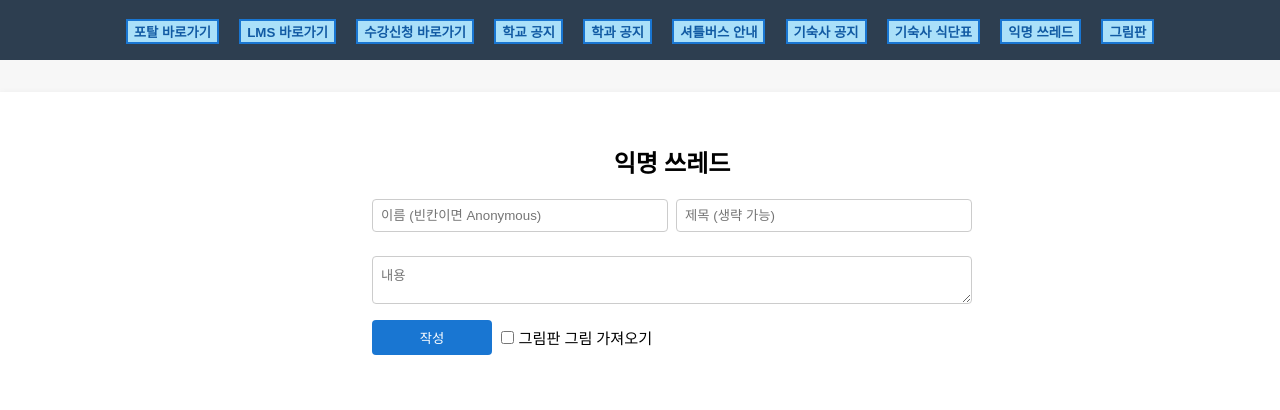
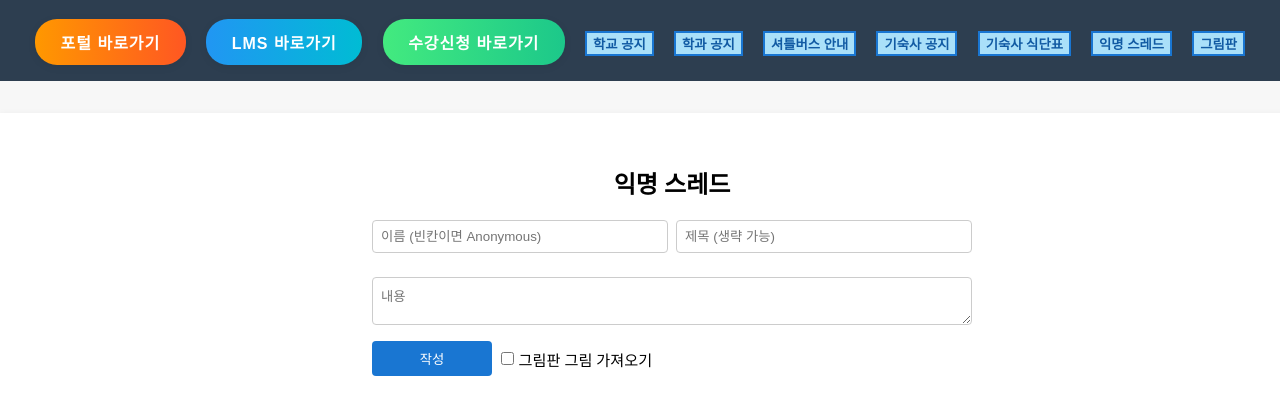
Before and after one commit to 14EE4/webproVercel, a website: page public/index.html in a window 1280 px wide. Shown: the part 86-496 px from the top of the page. Drawn offline with Linux system fonts and the light colour scheme.

Commit message:
바로가기 버튼

```diff
--- a/public/index.html
+++ b/public/index.html
@@ -11,9 +11,9 @@
   <header>
     <h1>학교 통합 공지 & 익명 게시판</h1>
     <div style="margin-top:1rem;">
-      <button onclick="window.open('https://portal.kongju.ac.kr/','_blank')" style="margin-right:1rem;">포탈 바로가기</button>
-      <button onclick="window.open('https://kncu.kongju.ac.kr/','_blank')" style="margin-right:1rem;">LMS 바로가기</button>
-      <button onclick="window.open('https://sugang.kongju.ac.kr/','_blank')" style="margin-right:1rem;">수강신청 바로가기</button>
+      <button onclick="window.open('https://portal.kongju.ac.kr/','_blank')" class="quick-btn portal-btn">포털 바로가기</button>
+      <button onclick="window.open('https://kncu.kongju.ac.kr/','_blank')" class="quick-btn lms-btn">LMS 바로가기</button>
+      <button onclick="window.open('https://sugang.kongju.ac.kr/','_blank')" class="quick-btn sugang-btn">수강신청 바로가기</button>
 
       <button id="quick-school" onclick="showTab('school')" style="margin-right:1rem;">학교 공지</button>
       <button id="quick-dept" onclick="showTab('dept')" style="margin-right:1rem;">학과 공지</button>
@@ -21,7 +21,7 @@
       <button id="quick-dormi" onclick="showTab('dormi')" style="margin-right:1rem;">기숙사 공지</button>
       <button id="quick-meal" onclick="showTab('meal')" style="margin-right:1rem;">기숙사 식단표</button>
 
-      <button id="quick-thread" onclick="showTab('thread')" style="margin-right:1rem;">익명 쓰레드</button>
+      <button id="quick-thread" onclick="showTab('thread')" style="margin-right:1rem;">익명 스레드</button>
       <button id="quick-draw" onclick="showTab('draw')">그림판</button>
     </div>
   </header>
@@ -48,7 +48,7 @@
   </section>
 
   <section id="thread" style="display:block; padding-left:2rem; padding-right:2rem;">
-    <h2 style="text-align:center;">익명 쓰레드</h2>
+    <h2 style="text-align:center;">익명 스레드</h2>
     <form class="thread-form" onsubmit="addThread(event)" style="max-width:600px; margin:0 auto; flex-direction:column;">
       <div style="display:flex; gap:0.5rem; margin-bottom:1rem;">
         <input type="text" id="thread-name" placeholder="이름 (빈칸이면 Anonymous)">
--- a/public/style.css
+++ b/public/style.css
@@ -26,6 +26,42 @@ body { font-family: 'Segoe UI', sans-serif; margin: 0; padding: 0; background: #
       color: #fff;
       border-color: #1976d2;
     }
+    .quick-btn {
+      border: none;
+      border-radius: 22px;
+      padding: 0.7rem 1.6rem;
+      font-weight: bold;
+      font-size: 1rem;
+      margin-right: 1rem;
+      cursor: pointer;
+      transition: background 0.2s, transform 0.2s;
+      box-shadow: 0 2px 8px rgba(0,0,0,0.07);
+      letter-spacing: 1px;
+    }
+    .portal-btn {
+      background: linear-gradient(90deg, #ff9800 0%, #ff5722 100%);
+      color: #fff;
+    }
+    .portal-btn:hover {
+      background: linear-gradient(90deg, #ff5722 0%, #ff9800 100%);
+      transform: translateY(-2px) scale(1.04);
+    }
+    .lms-btn {
+      background: linear-gradient(90deg, #2196f3 0%, #00bcd4 100%);
+      color: #fff;
+    }
+    .lms-btn:hover {
+      background: linear-gradient(90deg, #00bcd4 0%, #2196f3 100%);
+      transform: translateY(-2px) scale(1.04);
+    }
+    .sugang-btn {
+      background: linear-gradient(90deg, #43ea7f 0%, #1cc88a 100%);
+      color: #fff;
+    }
+    .sugang-btn:hover {
+      background: linear-gradient(90deg, #1cc88a 0%, #43ea7f 100%);
+      transform: translateY(-2px) scale(1.04);
+    }
     @media (max-width: 900px) {
       section { padding: 0.5rem 0; }
       .iframe-wrap { height: 400px; }
```
